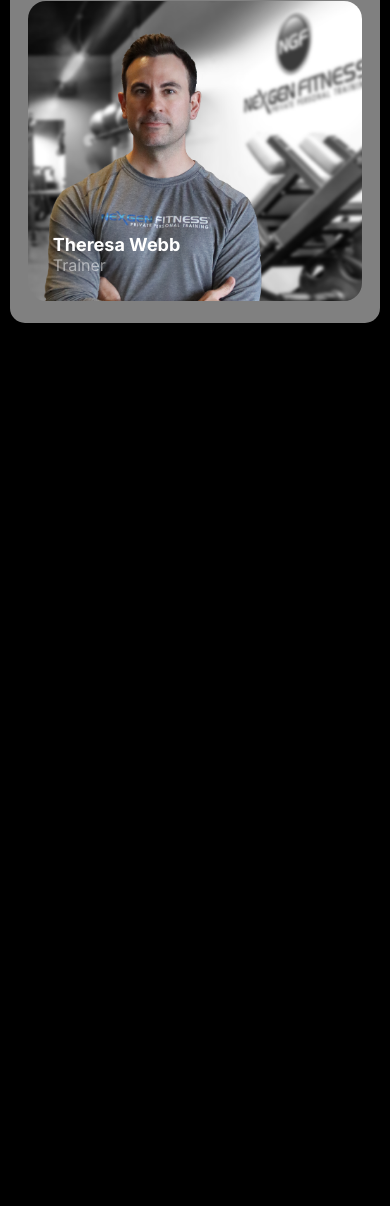
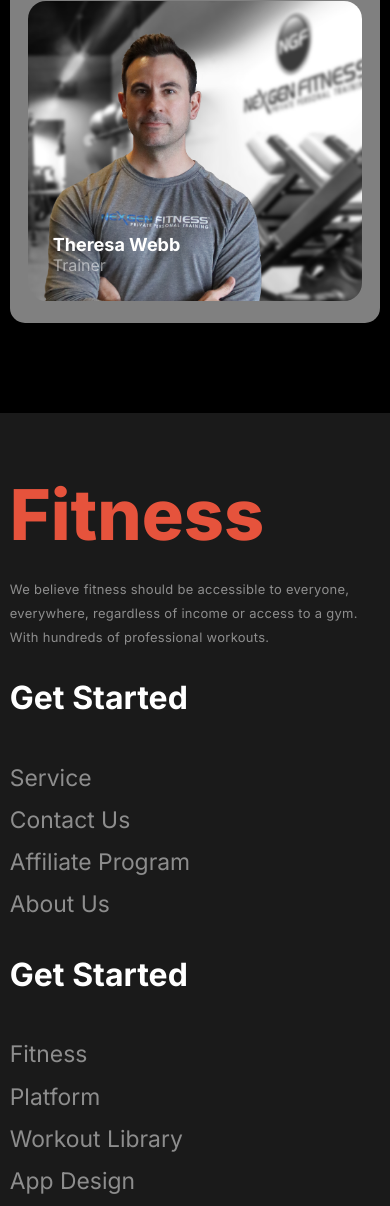
Before and after one commit to maruf-git/versatile-responsive-website, a plain HTML site: page index.html in a window 390 px wide. Shown: the part 5537-6743 px from the top of the page. Before the commit the page ends 5950 px from the top, so only its background shows below. Drawn offline with Linux system fonts and the light colour scheme; a web font is replaced by a local one.

Commit message:
made footer section more responsive for mobile devices

```diff
--- a/index.html
+++ b/index.html
@@ -265,7 +265,7 @@
         <!-- team section ends here -->
     </main>
 
-    <footer class="display-none">
+    <footer>
         <div class="container">
             <div class="footer-content">
                 <div class="footer-left">
--- a/styles/responsive.css
+++ b/styles/responsive.css
@@ -223,12 +223,15 @@
     }
 
     .footer-brand-des {
-        font-size: 1.125rem;
+        font-size: .81rem;
     }
 
     .footer-right {
         flex-direction: column;
         gap: 30px;
     }
+    .get-started-list li a {
+        line-height: 185%;
+    }
 
 }
```
